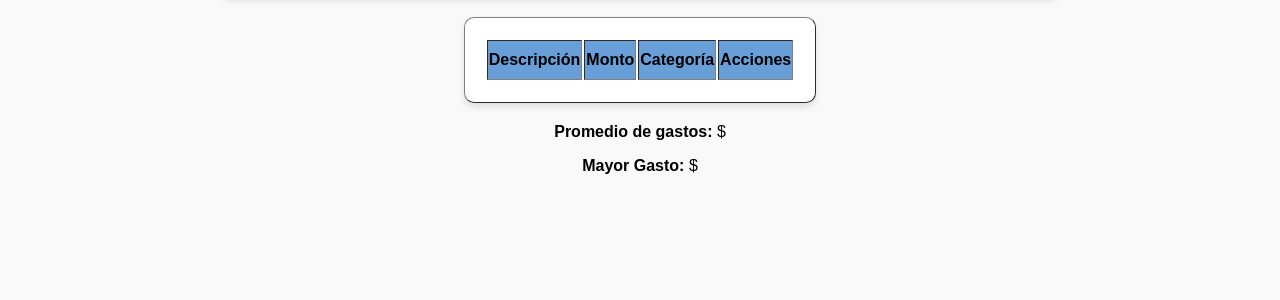
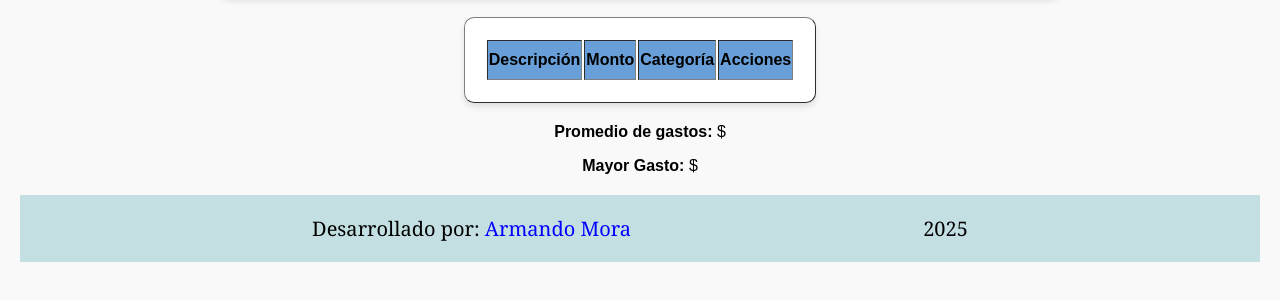
Before and after one commit to 98141/proyecto_integrador_dos, a plain HTML site: page frontend/gastos.html in a window 1280 px wide. Shown: the part 234-534 px from the top of the page. Drawn offline with Linux system fonts and the light colour scheme; no server answers; sample sign-in values are in the browser's storage.

Commit message:
Agregando el footer

```diff
--- a/frontend/css/footer.css
+++ b/frontend/css/footer.css
@@ -1,8 +1,16 @@
 .footer {
     display: flex;
     justify-content: space-evenly;
-    background-color: #f2f5f8;
-    padding: 20px;
     font-family: Georgia, 'Times New Roman', Times, serif;
     font-size: 20px;
+    background-color: #c4dfe2;
 }
+
+.footer a {
+    color: blue;
+    text-decoration: none;
+}
+
+.footer a:hover {
+    text-decoration: underline;
+}
--- a/frontend/gastos.html
+++ b/frontend/gastos.html
@@ -4,6 +4,7 @@
     <meta charset="UTF-8" />
     <meta name="viewport" content="width=device-width, initial-scale=1.0" />
     <link rel="stylesheet" href="css/gastos.css" />
+    <link rel="stylesheet" href="css/footer.css" />
     <title>Gastos</title>
   </head>
   <body>
@@ -33,13 +34,19 @@
     </table>
 
     <div id="resultados" class="resultados">
+      <p><strong>Promedio de gastos:</strong> $<span id="promedio"></span></p>
+      <p><strong>Mayor Gasto:</strong> $<span id="mayor"></span></p>
+    </div>
+
+    <footer class="footer">
       <p>
-        <strong>Promedio de gastos:</strong> $<span id="promedio"></span>
+        Desarrollado por:
+        <a href="https://portafolio-sigma-smoky.vercel.app/" target="_blank"
+          >Armando Mora</a
+        >
       </p>
-      <p>
-        <strong>Mayor Gasto:</strong> $<span id="mayor"></span>
-      </p>
-    </div>
+      <p>2025</p>
+    </footer>
 
     <script>
       fetch("navbar.html")
```
Also changed, not shown: frontend/categorias.html (+11 -0 lines), frontend/dashboard.html (+7 -3 lines), frontend/index.html (+2 -0 lines).
